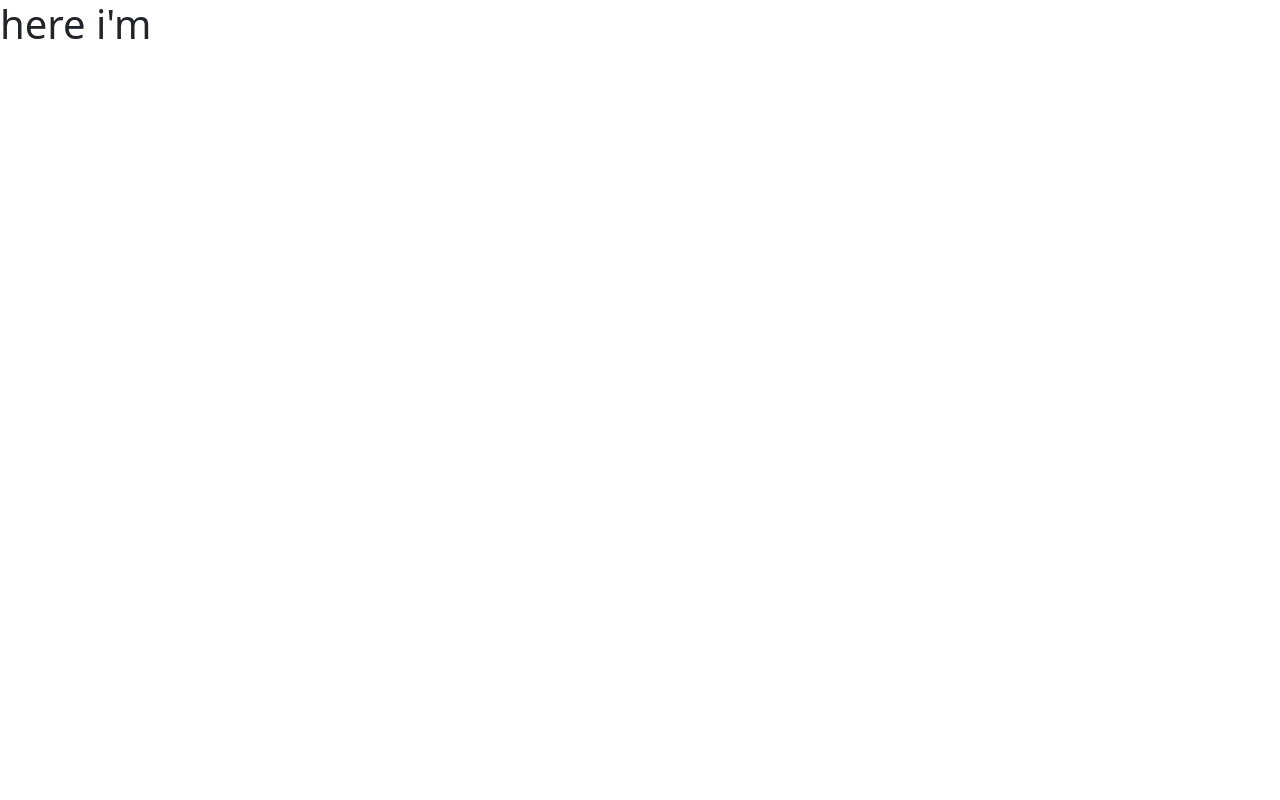
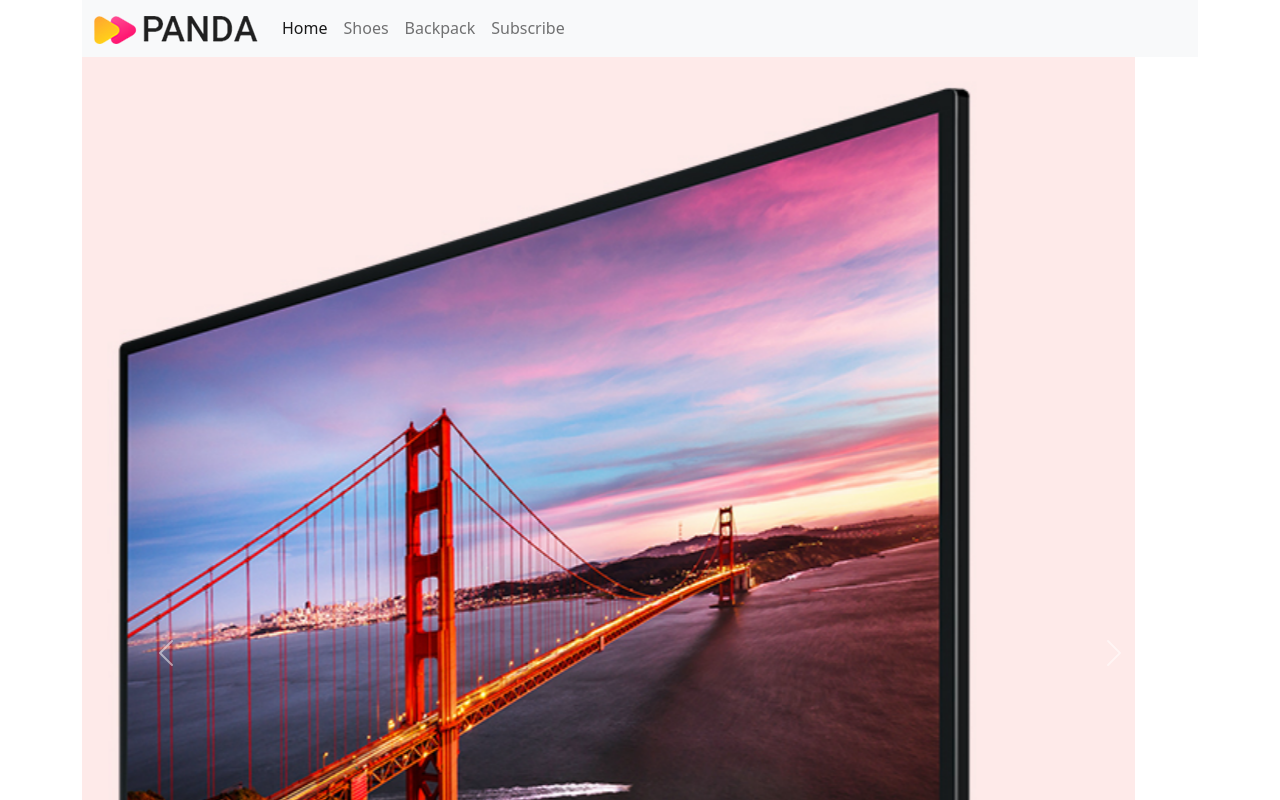
Before and after one commit to KowserAhmed/panda-ecommerce, a plain HTML site: page index.html in a window 1280 px wide. Shown: the top 800 px of the page. Drawn offline with Linux system fonts and the light colour scheme.

Commit message:
add header

```diff
--- a/index.html
+++ b/index.html
@@ -8,8 +8,57 @@
     <link rel="stylesheet" href="css/bootstrap.min.css">
 </head>
 <body>
-    <h1>here i'm</h1>
 
+   <header class="container">
+    <nav class="navbar navbar-expand-lg navbar-light bg-light">
+        <div class="container-fluid">
+          <a class="navbar-brand" href="#"><img src="images/logo.png" alt=""></a>
+          <button class="navbar-toggler" type="button" data-bs-toggle="collapse" data-bs-target="#navbarNav" aria-controls="navbarNav" aria-expanded="false" aria-label="Toggle navigation">
+            <span class="navbar-toggler-icon"></span>
+          </button>
+          <div class="collapse navbar-collapse" id="navbarNav">
+            <ul class="navbar-nav">
+              <li class="nav-item">
+                <a class="nav-link active" aria-current="page" href="#">Home</a>
+              </li>
+              <li class="nav-item">
+                <a class="nav-link" href="#">Shoes</a>
+              </li>
+              <li class="nav-item">
+                <a class="nav-link" href="#">Backpack</a>
+              </li>
+              <li class="nav-item">
+                <a class="nav-link " href="#" tabindex="-1" aria-disabled="true">Subscribe</a>
+              </li>
+            </ul>
+          </div>
+        </div>
+      </nav>
+
+      <section>
+        <div id="carouselExampleControls" class="carousel slide" data-bs-ride="carousel">
+            <div class="carousel-inner">
+              <div class="carousel-item active">
+                <img src="images/banner-images/tv.png" class="d-block w-100" alt="...">
+              </div>
+              <div class="carousel-item">
+                <img src="images/banner-images/headphone.png" class="d-block w-100" alt="...">
+              </div>
+              <div class="carousel-item">
+                <img src="images/banner-images/xbox.png" class="d-block w-100" alt="...">
+              </div>
+            </div>
+            <button class="carousel-control-prev" type="button" data-bs-target="#carouselExampleControls" data-bs-slide="prev">
+              <span class="carousel-control-prev-icon" aria-hidden="true"></span>
+              <span class="visually-hidden">Previous</span>
+            </button>
+            <button class="carousel-control-next" type="button" data-bs-target="#carouselExampleControls" data-bs-slide="next">
+              <span class="carousel-control-next-icon" aria-hidden="true"></span>
+              <span class="visually-hidden">Next</span>
+            </button>
+          </div>
+      </section>
+   </header>
 
 
 
```
